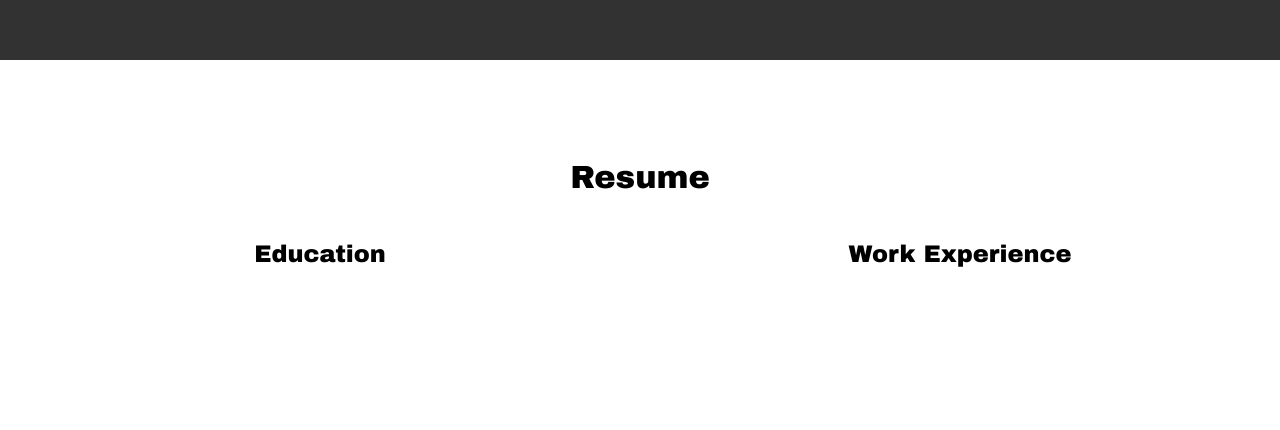
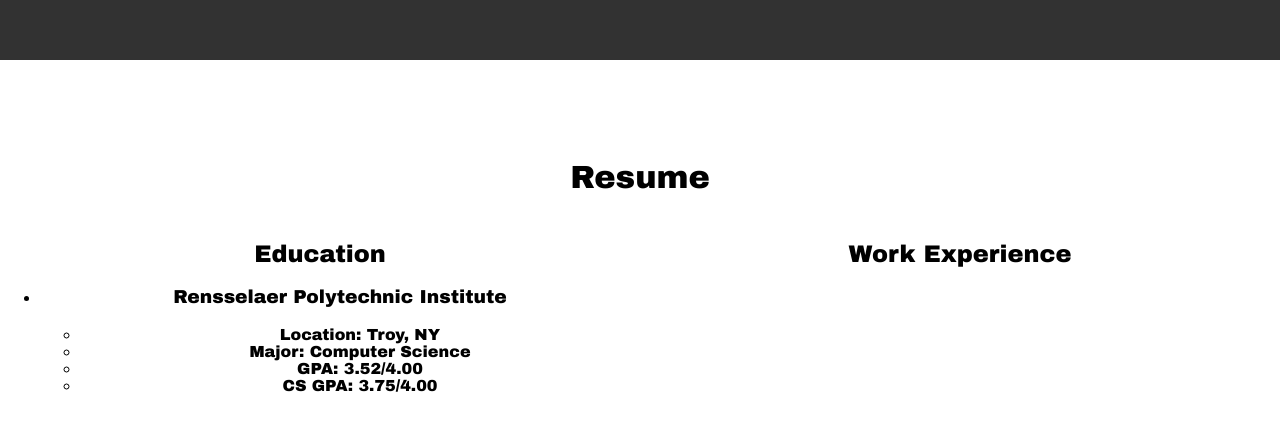
Before and after one commit to Rberlin42/Personal-Website, a plain HTML site: page index.html in a window 1280 px wide. Shown: the part 1540-1970 px from the top of the page. Drawn offline with Linux system fonts and the light colour scheme.

Commit message:
Began adding education info

```diff
--- a/index.html
+++ b/index.html
@@ -22,7 +22,6 @@
 	<!-- header section
 	==============================================-->
 	<header>
-
 	<!-- navigation -->
 		<nav>
 			<ul class="nav">
@@ -87,6 +86,18 @@
 			<!-- Education -->
   			<div class="column">
   				<h2 class="subtitle">Education</h2>
+  				<ul class="outer-list">
+  					<li>
+  						<h3>Rensselaer Polytechnic Institute</h3>
+  						<ul class="inner-list">
+  							<li>Location: Troy, NY</li>
+  							<li>Major: Computer Science</li>
+  							<li>GPA: 3.52/4.00</li>
+  							<li>CS GPA: 3.75/4.00</li>
+  							<p>
+  						</ul>
+  					</li>
+  				</ul>
   			</div>
 
   			<!-- Work Experience -->
```
